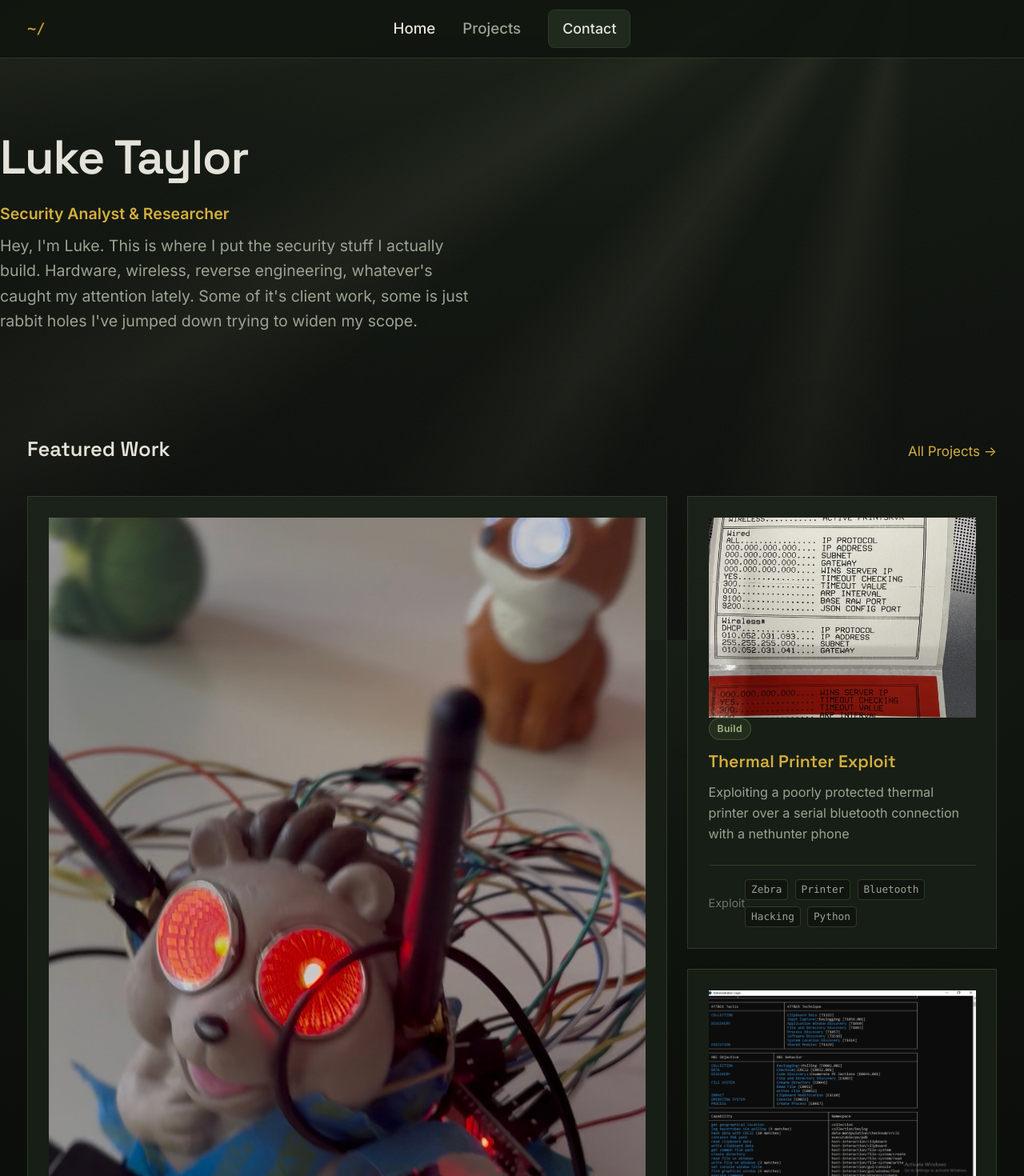
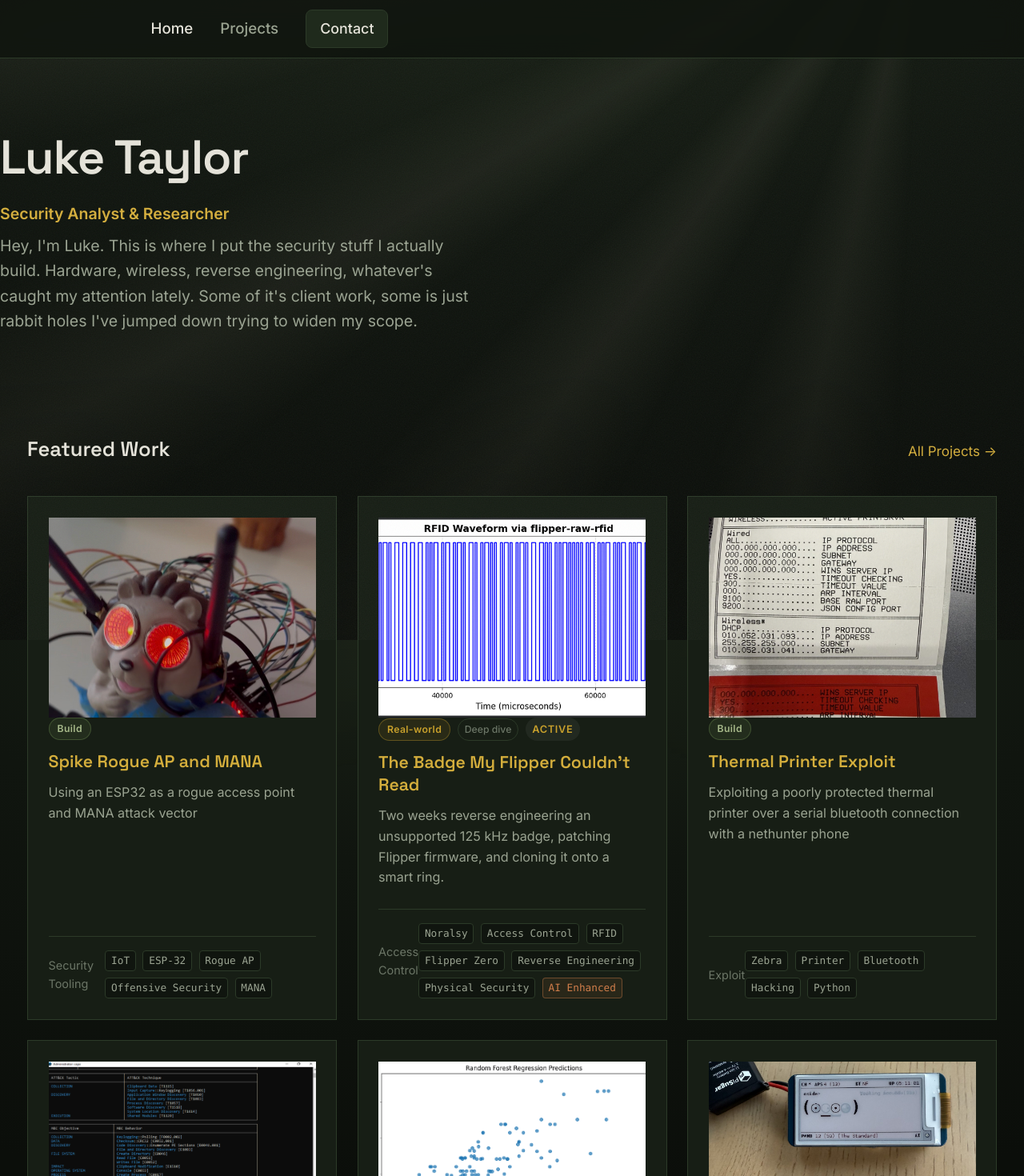
Before and after one commit to luketnc/LukeTaylorPortfolio, a React (Vite) app: page /#/ in a window 1280 px wide. Shown: the top 1470 px of the page at 80% size. Built offline with nearby package versions, Linux system fonts and the light colour scheme.

Commit message:
Removed the ~/ logo
killed the old logo and made the projects more reasonably sized

```diff
--- a/src/components/Navbar.jsx
+++ b/src/components/Navbar.jsx
@@ -22,9 +22,6 @@ export default function Navbar() {
   return (
     <header className="navbar">
       <div className="nav-container">
-        <Link to="/" className="brand" aria-label="Home">
-          <span className="brand-mark">~/</span>
-        </Link>
 
         {/* Desktop Nav */}
         <nav className="nav-links desktop-nav">
--- a/src/components/ProjectCard.jsx
+++ b/src/components/ProjectCard.jsx
@@ -1,7 +1,7 @@
 import { Link } from 'react-router-dom';
 import { assetUrl } from '../data/api';
 
-export default function ProjectCard({ project }) {
+export default function ProjectCard({ project, uniformSize = false }) {
     // Track the cursor position as CSS vars so the ambient spotlight follows it.
     const handlePointer = (e) => {
         const el = e.currentTarget;
@@ -24,7 +24,7 @@ export default function ProjectCard({ project }) {
 
     return (
         <div
-            className={`project-card ${project.image ? 'has-media' : ''} ${project.wide ? 'is-wide' : ''} ${project.size === 'feature' ? 'is-feature' : ''}`}
+            className={`project-card ${project.image ? 'has-media' : ''} ${!uniformSize && project.wide ? 'is-wide' : ''} ${!uniformSize && project.size === 'feature' ? 'is-feature' : ''}`}
             onMouseMove={handlePointer}
         >
             {project.image && (
--- a/src/pages/Home.jsx
+++ b/src/pages/Home.jsx
@@ -9,8 +9,8 @@ export default function Home() {
     const featuredProjects = projectsData
         .filter(p => p.featured)
         .sort((a, b) => featureRank(b) - featureRank(a))
-        // 5 tiles cleanly: the 2x2 feature (4 cells) + the wide card (2) + 3 singles = 9 = 3 full rows.
-        .slice(0, 5);
+        // 6 tiles cleanly for a uniform grid: 2 rows of 3 columns.
+        .slice(0, 6);
 
     return (
         <div className="home-page">
@@ -37,7 +37,7 @@ export default function Home() {
                 </div>
                 <div className="projects-grid">
                     {featuredProjects.map(project => (
-                        <ProjectCard key={project.id} project={project} />
+                        <ProjectCard key={project.id} project={project} uniformSize={true} />
                     ))}
                 </div>
             </section >
```
